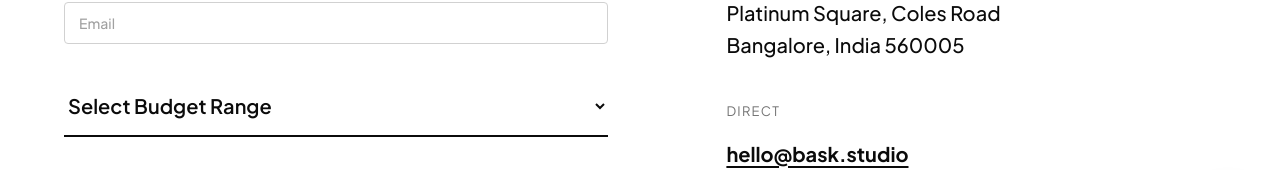
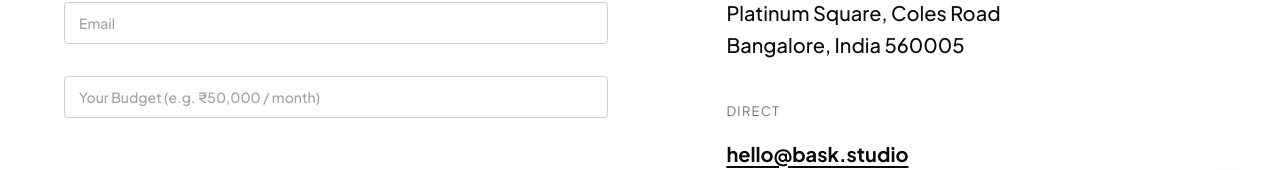
Before and after one commit to Murali000986/BASK_FINAL, a React (Vite) app in the folder frontend/: page /contact in a window 1280 px wide. Shown: the part 541-711 px from the top of the page. Built offline with nearby package versions, Linux system fonts and the light colour scheme; no server answers.

Commit message:
feat(seo): finalize blog post SEO metadata schema and contact brief formatting

```diff
--- a/frontend/src/pages/BlogPost.jsx
+++ b/frontend/src/pages/BlogPost.jsx
@@ -1,6 +1,7 @@
 import { useState, useEffect } from 'react';
 import { useParams, Link } from 'react-router-dom';
 import { api } from '../api';
+import { useSEO } from '../hooks/useSEO';
 
 export default function BlogPost() {
   const { slug } = useParams();
@@ -14,6 +15,31 @@ export default function BlogPost() {
       .catch(() => setNotFound(true))
       .finally(() => setLoading(false));
   }, [slug]);
+
+  useSEO({
+    title: post ? post.title : 'Journal',
+    description: post ? (post.excerpt || post.summary || post.title) : 'Thoughts and essays from Bask Creative.',
+    path: `/blog/${slug}`,
+    image: post?.coverImage || post?.image,
+    schema: post ? {
+      "@context": "https://schema.org",
+      "@type": "BlogPosting",
+      "headline": post.title,
+      "description": post.excerpt || post.summary || post.title,
+      "image": post.coverImage || post.image,
+      "author": {
+        "@type": "Person",
+        "name": post.author || "Bask Team"
+      },
+      "publisher": {
+        "@type": "Organization",
+        "name": "Bask Creative Agency",
+        "logo": "https://www.baskgrowth.xyz/logo.png"
+      },
+      "datePublished": post.publishedAt || post.date,
+      "mainEntityOfPage": `https://www.baskgrowth.xyz/blog/${slug}`
+    } : null
+  });
 
   if (loading) return <div style={{ textAlign: 'center', padding: '120px 0', color: 'var(--gray-400)' }}>Loading…</div>;
   if (notFound) return (
--- a/frontend/src/pages/Contact.jsx
+++ b/frontend/src/pages/Contact.jsx
@@ -48,26 +48,14 @@ export default function Contact() {
                 <input required type="email" placeholder="Email" value={form.email} onChange={e => setForm({...form, email: e.target.value})} className="bask-form-input" />
               </div>
               <div style={{ marginBottom: 32 }}>
-                <select required value={form.budget} onChange={e => setForm({...form, budget: e.target.value})} className="bask-form-input">
-                  <option value="" disabled>Select Budget Range</option>
-                  <optgroup label="Brand &amp; Strategy">
-                    <option value="brand-starter">Brand Starter — ₹75K–₹1.5L</option>
-                    <option value="brand-full">Full Brand Identity — ₹1.5L–₹4L</option>
-                  </optgroup>
-                  <optgroup label="Digital &amp; Social">
-                    <option value="digital-basic">Digital Starter — ₹25K–₹60K / month</option>
-                    <option value="digital-growth">Digital Growth — ₹60K–₹1.5L / month</option>
-                    <option value="digital-performance">Performance Marketing — ₹1.5L–₹5L / month</option>
-                  </optgroup>
-                  <optgroup label="Film &amp; Production">
-                    <option value="film-short">Short-form Content — ₹50K–₹1.5L</option>
-                    <option value="film-brand">Brand Film / TVC — ₹2L–₹10L+</option>
-                  </optgroup>
-                  <optgroup label="Retainer">
-                    <option value="retainer-full">Full-Service Retainer — ₹3L+ / month</option>
-                  </optgroup>
-                  <option value="custom">Custom / Let's Talk</option>
-                </select>
+                <input
+                  required
+                  type="text"
+                  placeholder="Your Budget (e.g. ₹50,000 / month)"
+                  value={form.budget}
+                  onChange={e => setForm({...form, budget: e.target.value})}
+                  className="bask-form-input"
+                />
               </div>
               <div style={{ marginBottom: 40 }}>
                 <textarea required placeholder="Project Details / Your Brief" rows="5" value={form.details} onChange={e => setForm({...form, details: e.target.value})} className="bask-form-input"></textarea>
```
Also changed, not shown: 1 other file (tests, documents, lock files or other folders).
